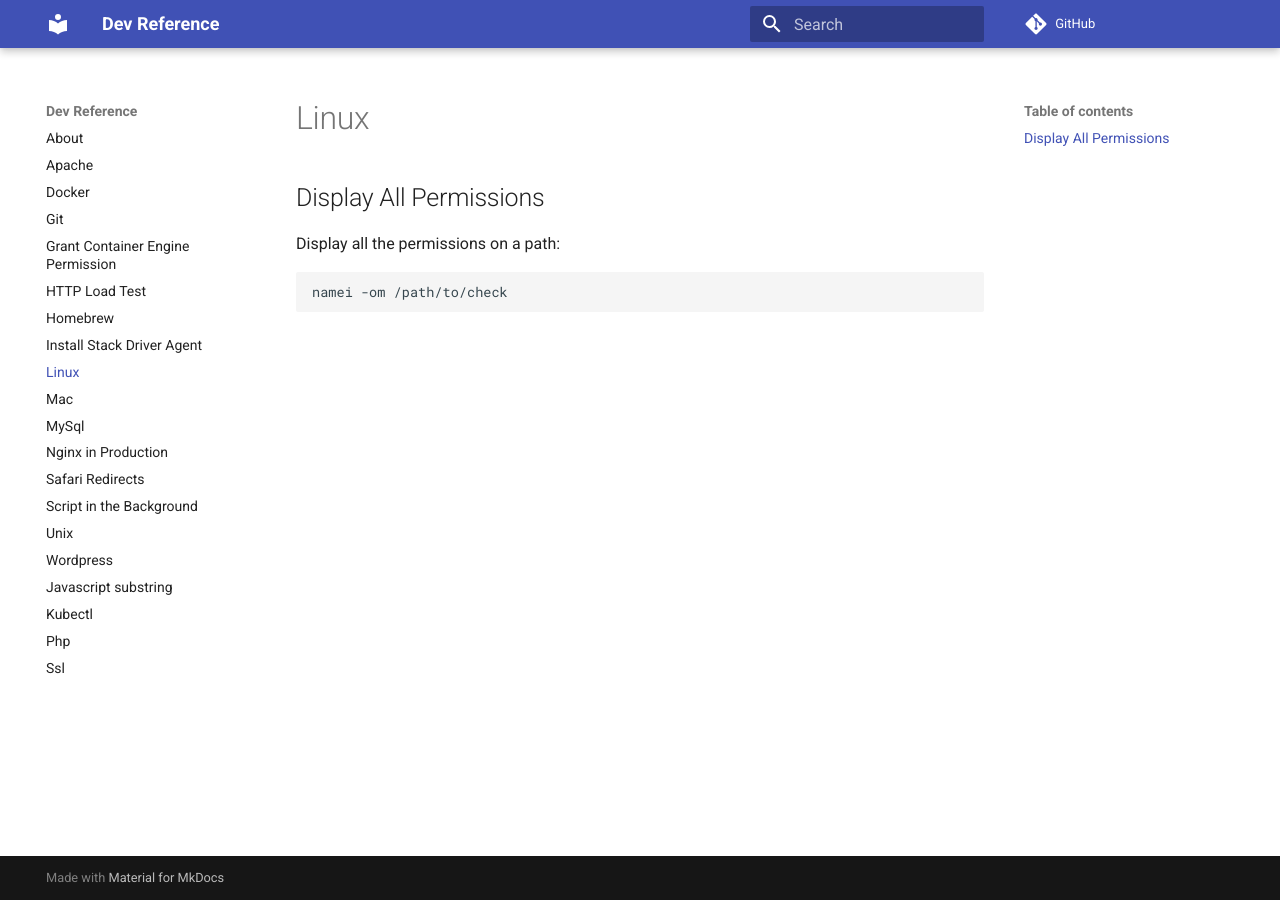
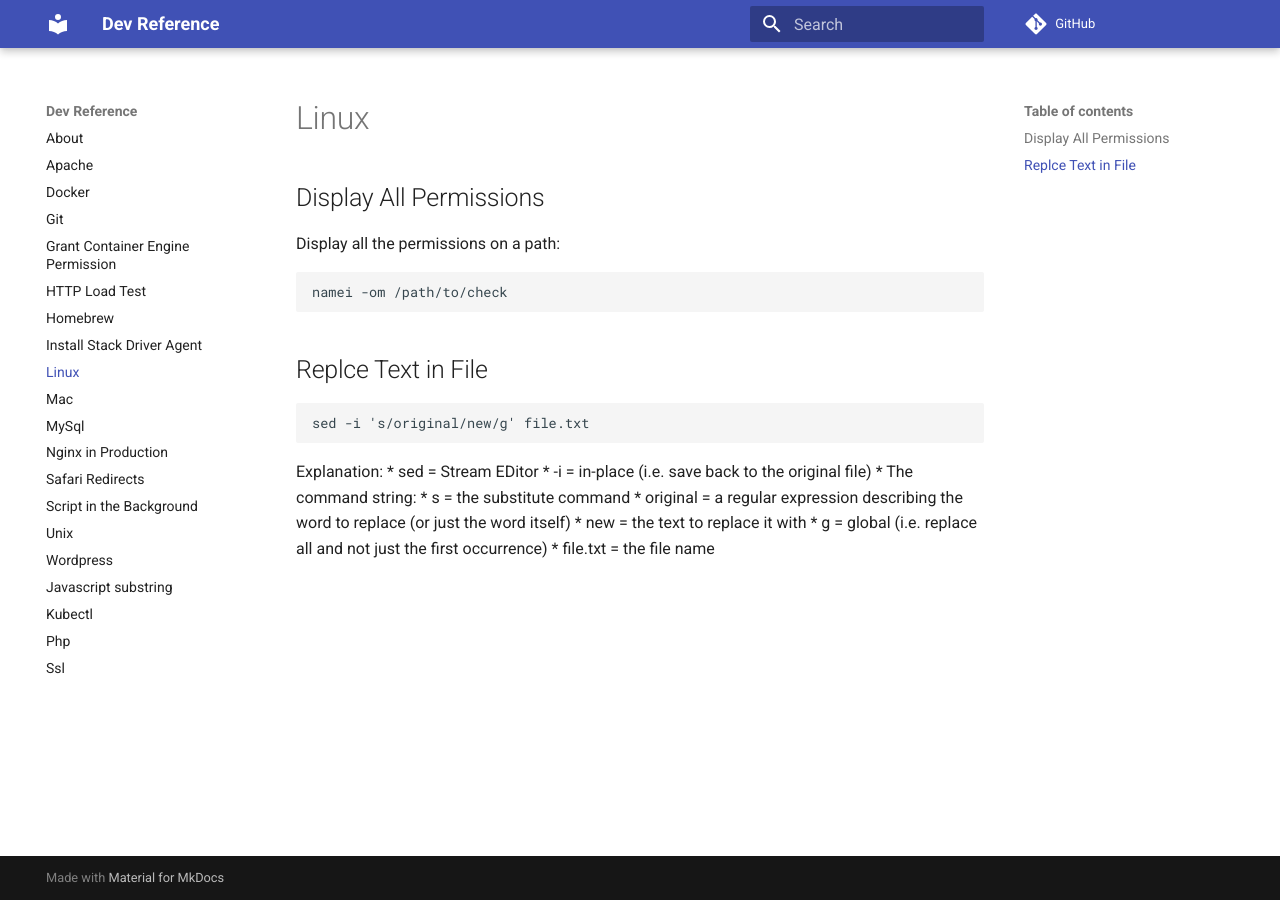
Before and after one commit to STIKO/devreference, an MkDocs documentation site: the page built from docs/Linux.md, in a window 1280 px wide. Built offline with MkDocs 1.6.1 and Material for MkDocs 9.7.7, drawn with Linux system fonts in a browser that asks for light colours; comment, search, counter and statistics services are not loaded.

Commit message:
Update linux

````diff
--- a/docs/Linux.md
+++ b/docs/Linux.md
@@ -4,3 +4,17 @@ Display all the permissions on a path:
 ```bash
 namei -om /path/to/check
 ```
+
+##Replce Text in File
+```bash
+sed -i 's/original/new/g' file.txt
+```
+Explanation:
+    * sed = Stream EDitor
+    * -i = in-place (i.e. save back to the original file)
+    * The command string:
+        * s = the substitute command
+        * original = a regular expression describing the word to replace (or just the word itself)
+        * new = the text to replace it with
+        * g = global (i.e. replace all and not just the first occurrence)
+    * file.txt = the file name
````
